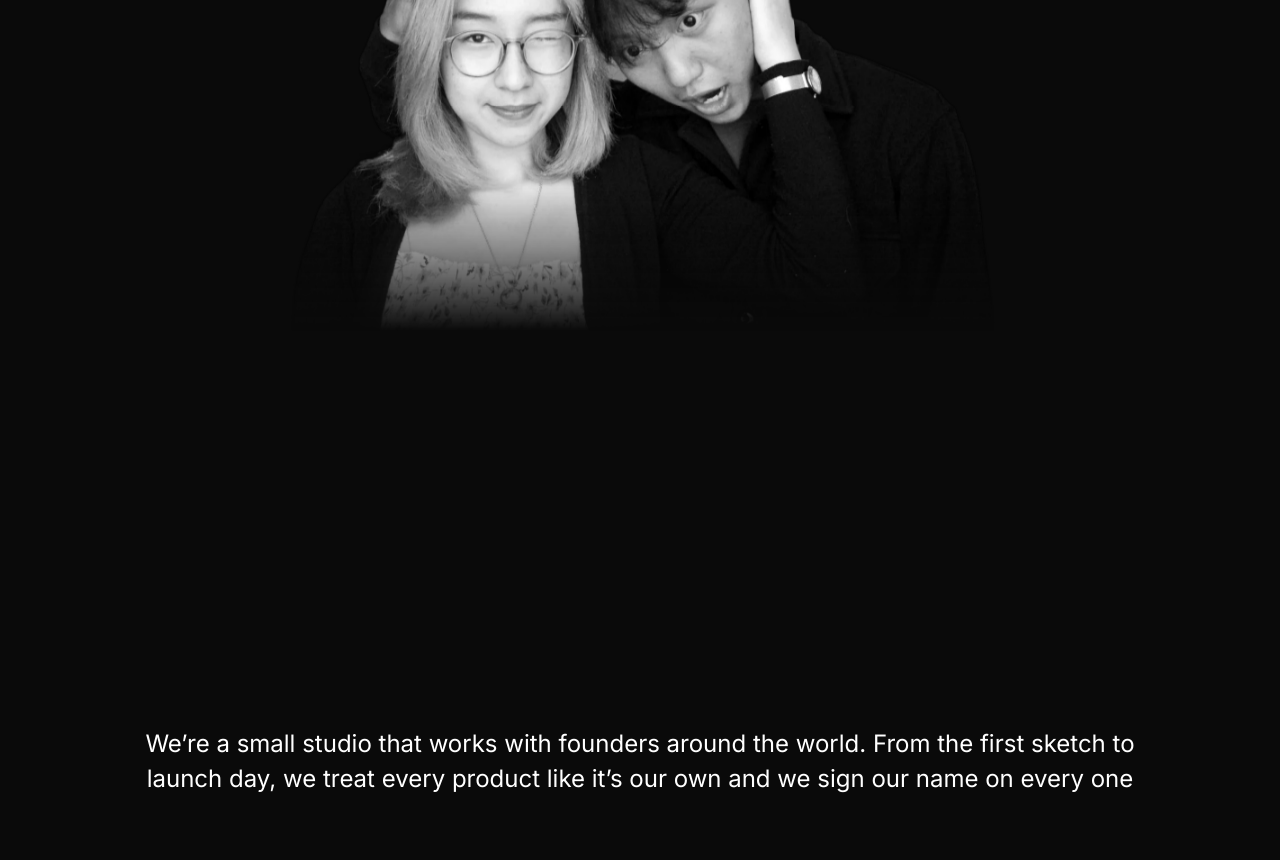
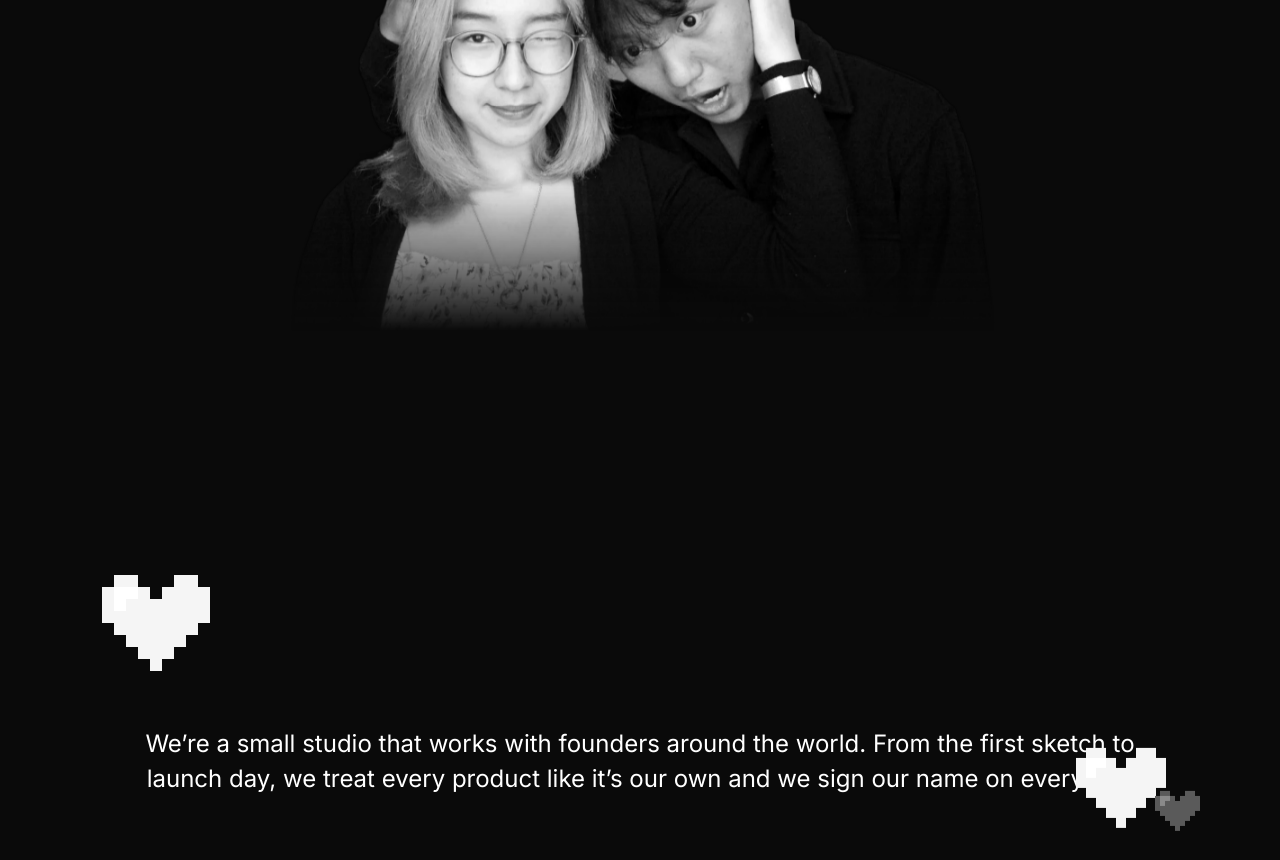
Before and after one commit to RaflyJanuarRaharjo/lowkeystudio, a Next.js app: page / in a window 1280 px wide. Shown: the part 3200-4060 px from the top of the page. Built offline with nearby package versions, Linux system fonts and the light colour scheme.

Commit message:
About: pixel hearts around founder photo

```diff
--- a/components/Team/Team.module.css
+++ b/components/Team/Team.module.css
@@ -2,6 +2,15 @@
   display: flex;
   justify-content: center;
   padding-inline: var(--gutter);
+}
+
+/* Area foto + hati di kiri kanan */
+.stage {
+  position: relative;
+  display: flex;
+  justify-content: center;
+  width: 100%;
+  max-width: 1120px;
 }
 
 /* Fade bawah ikut bergerak bersama foto */
@@ -19,3 +28,48 @@
   aspect-ratio: 1600 / 1066;
   object-fit: cover;
 }
+
+/* ---------- Hati pixel ---------- */
+.heartSlot {
+  position: absolute;
+  pointer-events: none;
+}
+
+/* Kiri: besar agak atas, kecil lebih bawah & ke luar */
+.heartL1 {
+  left: 2%;
+  top: 22%;
+}
+.heartL2 {
+  left: 10%;
+  top: 58%;
+}
+
+/* Kanan: sedang agak atas, kecil di bawah */
+.heartR1 {
+  right: 3%;
+  top: 34%;
+}
+.heartR2 {
+  right: 0;
+  top: 12%;
+}
+
+@media (max-width: 1100px) {
+  .heartL1 {
+    left: -2%;
+  }
+  .heartR1 {
+    right: -2%;
+  }
+  .heartL2,
+  .heartR2 {
+    display: none;
+  }
+}
+
+@media (max-width: 900px) {
+  .heartSlot {
+    display: none;
+  }
+}
--- a/components/Team/Team.tsx
+++ b/components/Team/Team.tsx
@@ -1,15 +1,24 @@
 import { ASSETS } from "@/data/content";
-import { Parallax, PixelReveal } from "@/components/effects";
+import { Parallax, PixelReveal, PixelHeart } from "@/components/effects";
 import styles from "./Team.module.css";
 
 // Kecepatan parallax foto (positif = bergerak lebih lambat dari scroll)
 const PHOTO_SPEED = 0.08;
+
+// Hati pixel di kiri & kanan foto (posisi diatur di CSS lewat className)
+const HEARTS = [
+  { key: "l1", className: styles.heartL1, pixel: 12, delay: 300, seed: 1.3, speed: -0.12, dim: false },
+  { key: "l2", className: styles.heartL2, pixel: 6, delay: 700, seed: 2.7, speed: -0.25, dim: true },
+  { key: "r1", className: styles.heartR1, pixel: 10, delay: 500, seed: 3.1, speed: -0.18, dim: false },
+  { key: "r2", className: styles.heartR2, pixel: 5, delay: 900, seed: 4.9, speed: -0.3, dim: true },
+];
 
 export default function Team() {
   const photo = ASSETS.teamPhoto;
 
   return (
     <div className={styles.team}>
+      <div className={styles.stage}>
         {/* Foto founder — efek pixel saat muncul + parallax */}
         <Parallax speed={PHOTO_SPEED} className={styles.photoLayer}>
           <PixelReveal tileSize={32}>
@@ -22,6 +31,16 @@ export default function Team() {
             />
           </PixelReveal>
         </Parallax>
+
+        {/* Hati pixel muncul saat section masuk layar */}
+        {HEARTS.map((h) => (
+          <div key={h.key} className={`${styles.heartSlot} ${h.className}`}>
+            <Parallax speed={h.speed}>
+              <PixelHeart pixel={h.pixel} delay={h.delay} seed={h.seed} dim={h.dim} />
+            </Parallax>
+          </div>
+        ))}
+      </div>
     </div>
   );
 }
--- /dev/null
+++ b/components/effects/PixelHeart.module.css
@@ -0,0 +1,59 @@
+.heart {
+  pointer-events: none;
+}
+
+.grid {
+  display: grid;
+  grid-template-columns: repeat(9, var(--px));
+  grid-template-rows: repeat(8, var(--px));
+}
+
+/* Melayang pelan setelah semua pixel muncul */
+.on .grid {
+  animation: float 4s ease-in-out var(--float-delay) infinite;
+}
+
+.pixel {
+  background: #f5f5f5;
+  opacity: 0;
+  transform: scale(0);
+  transition:
+    opacity 0.15s steps(2),
+    transform 0.2s steps(3);
+}
+
+.dim .pixel {
+  background: #5a5a5a;
+}
+
+.light {
+  background: #ffffff;
+}
+
+.dim .light {
+  background: #8a8a8a;
+}
+
+.on .pixel {
+  opacity: 1;
+  transform: scale(1);
+}
+
+@keyframes float {
+  0%,
+  100% {
+    transform: translateY(0);
+  }
+  50% {
+    transform: translateY(calc(var(--px) * -1));
+  }
+}
+
+@media (prefers-reduced-motion: reduce) {
+  .pixel {
+    transition: none;
+  }
+  .on .grid {
+    animation: none;
+  }
+}
--- /dev/null
+++ b/components/effects/PixelHeart.tsx
@@ -0,0 +1,80 @@
+"use client";
+
+import useInView from "@/hooks/useInView";
+import styles from "./PixelHeart.module.css";
+
+// Bentuk hati 9x8 pixel (X = pixel terisi)
+const SHAPE = [
+  ".XX...XX.",
+  "XXXX.XXXX",
+  "XXXXXXXXX",
+  "XXXXXXXXX",
+  ".XXXXXXX.",
+  "..XXXXX..",
+  "...XXX...",
+  "....X....",
+];
+
+// Pixel highlight (sedikit lebih terang) di pojok kiri atas
+const HIGHLIGHT = new Set(["1-1", "2-1", "1-2"]);
+
+// Jeda antar pixel saat muncul (ms)
+const PIXEL_STAGGER = 18;
+
+type Pixel = { x: number; y: number; order: number; light: boolean };
+
+// Urutan acak tapi tetap sama di server & client (hindari hydration mismatch)
+function buildPixels(seed: number): Pixel[] {
+  const pixels: Omit<Pixel, "order">[] = [];
+  SHAPE.forEach((row, y) =>
+    [...row].forEach((c, x) => {
+      if (c === "X") pixels.push({ x, y, light: HIGHLIGHT.has(`${x}-${y}`) });
+    })
+  );
+  const ranked = pixels
+    .map((p, i) => ({ p, r: Math.sin((i + 1) * 12.9898 * seed) * 43758.5453 }))
+    .map(({ p, r }) => ({ p, r: r - Math.floor(r) }))
+    .sort((a, b) => a.r - b.r);
+  return ranked.map(({ p }, order) => ({ ...p, order }));
+}
+
+type Props = {
+  /** Ukuran 1 pixel dalam px */
+  pixel?: number;
+  /** Delay sebelum mulai muncul (ms) */
+  delay?: number;
+  /** Seed urutan pixel */
+  seed?: number;
+  /** Isi abu-abu (outline feel) alih-alih putih */
+  dim?: boolean;
+  className?: string;
+};
+
+/** Hati pixel yang muncul satu per satu saat masuk layar, lalu melayang pelan. */
+export default function PixelHeart({ pixel = 10, delay = 0, seed = 1, dim = false, className = "" }: Props) {
+  const [ref, inView] = useInView<HTMLDivElement>(0.3);
+  const pixels = buildPixels(seed);
+
+  return (
+    <div
+      ref={ref}
+      aria-hidden
+      className={`${styles.heart} ${inView ? styles.on : ""} ${dim ? styles.dim : ""} ${className}`}
+      style={{ "--px": `${pixel}px`, "--float-delay": `${delay + pixels.length * PIXEL_STAGGER}ms` } as React.CSSProperties}
+    >
+      <div className={styles.grid}>
+        {pixels.map((p) => (
+          <span
+            key={`${p.x}-${p.y}`}
+            className={`${styles.pixel} ${p.light ? styles.light : ""}`}
+            style={{
+              gridColumn: p.x + 1,
+              gridRow: p.y + 1,
+              transitionDelay: `${delay + p.order * PIXEL_STAGGER}ms`,
+            }}
+          />
+        ))}
+      </div>
+    </div>
+  );
+}
--- a/components/effects/index.ts
+++ b/components/effects/index.ts
@@ -3,3 +3,4 @@ export { default as ScrambleText } from "./ScrambleText";
 export { default as FadeIn } from "./FadeIn";
 export { default as Parallax } from "./Parallax";
 export { default as ScrollRevealText } from "./ScrollRevealText";
+export { default as PixelHeart } from "./PixelHeart";
```
Lines whose indentation alone changed are shown as unchanged.
